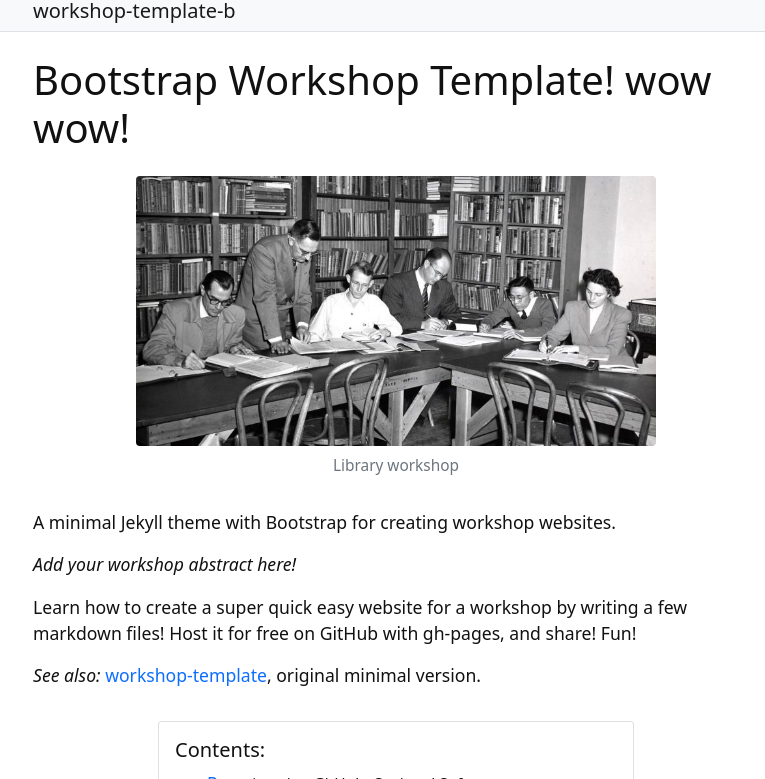
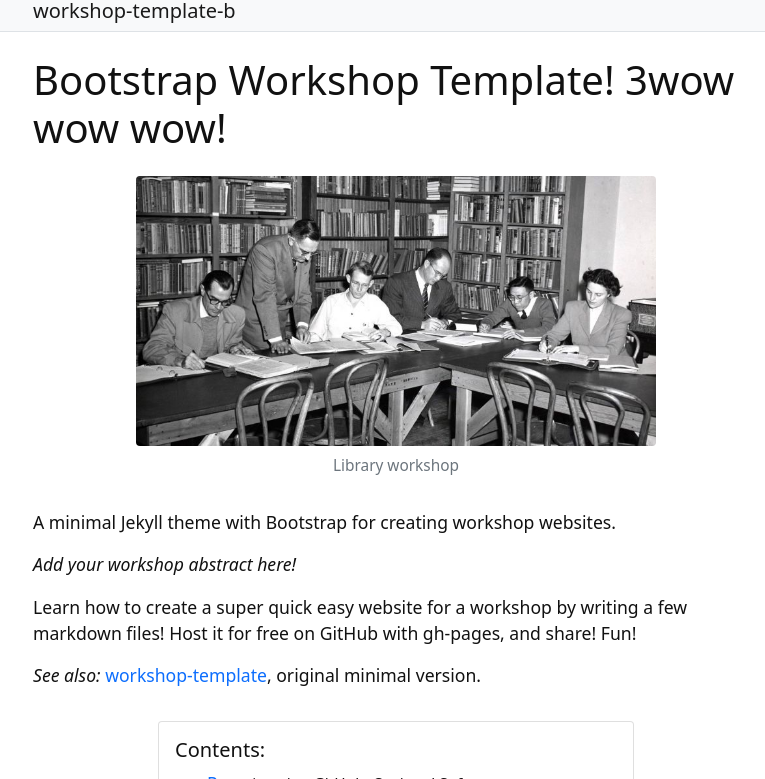
Before and after one commit to dcastroweb/larusweb, a Jekyll site: the page built from index.md, in a window 1280 px wide and 900 px high, cut to the strip 121-900 px from the top of the window. Shown: the whole strip, without its empty margins (244-1009 px from the left). Built offline with Jekyll 4.4.1, drawn with Linux system fonts in a browser that asks for light colours.

Commit message:
commit3
miecommiet

```diff
--- a/index.md
+++ b/index.md
@@ -3,7 +3,7 @@ title: Home
 layout: page
 ---
 
-# Bootstrap Workshop Template! wow wow!
+# Bootstrap Workshop Template! 3wow wow wow!
 
 {% include figure.html img="uidaho-workshop.jpg" alt="intro image here" caption="Library workshop" width="75%" %}
 
```
